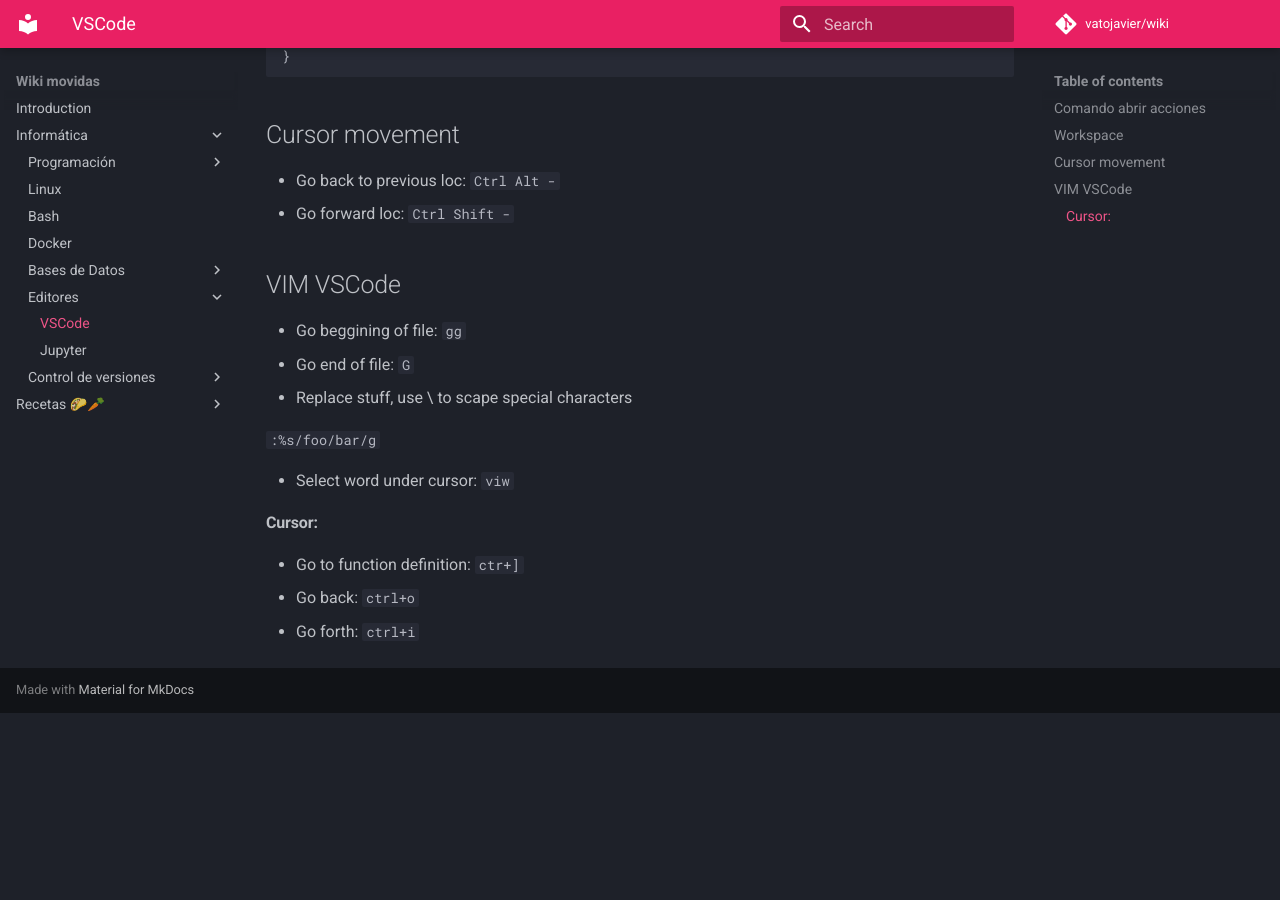
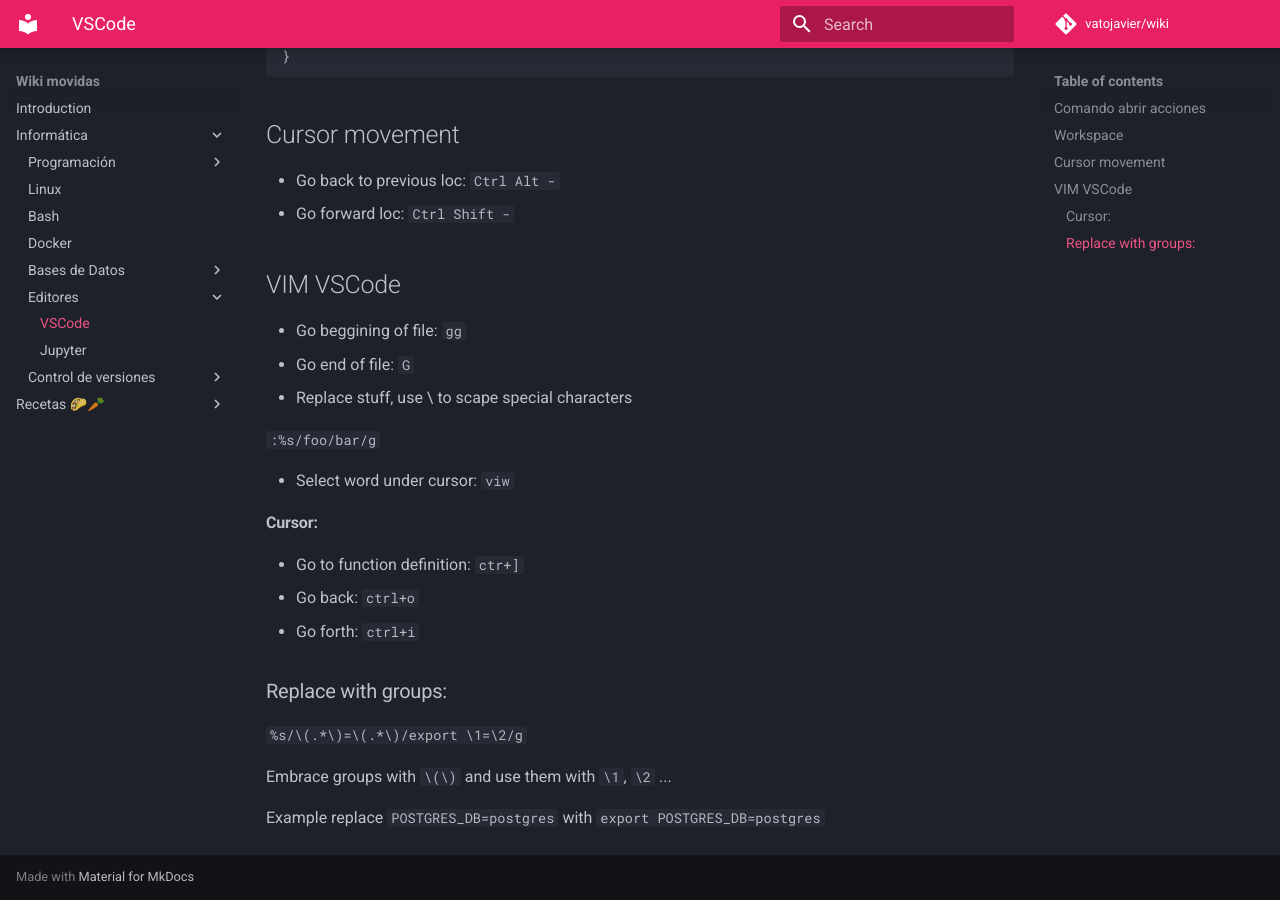
Before and after one commit to vatojavier/wiki, an MkDocs documentation site: the page built from docs/informatica/editores/vscode.md, in a window 1280 px wide and 900 px high, scrolled down 603 px. Built offline with MkDocs 1.6.1 and Material for MkDocs 9.7.7, drawn with Linux system fonts in a browser that asks for light colours; comment, search, counter and statistics services are not loaded; before the commit the page ends 1316 px from its top, so only the background shows below that.

Commit message:
Update vscode.md

```diff
--- a/docs/informatica/editores/vscode.md
+++ b/docs/informatica/editores/vscode.md
@@ -43,3 +43,10 @@
 - Go to function definition: `ctr+]`
 - Go back: `ctrl+o`
 - Go forth: `ctrl+i`
+
+### Replace with groups:
+`%s/\(.*\)=\(.*\)/export \1=\2/g`
+
+Embrace groups with `\(\)` and use them with `\1`, `\2` ...
+
+Example replace `POSTGRES_DB=postgres` with `export POSTGRES_DB=postgres`
```
